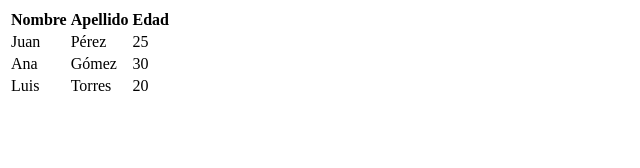
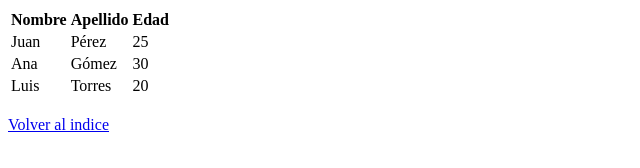
Before and after one commit to AlbertoM01/T05_AMM_LLMA, a plain HTML site: page ejercicio1.html in a window 1280 px wide. Shown: the whole page, without its empty margins (0-640 px from the left). Drawn offline with Linux system fonts and the light colour scheme.

Commit message:
Subiendo cambios

```diff
--- a/ejercicio1.html
+++ b/ejercicio1.html
@@ -32,5 +32,7 @@
             </tr>
         </tbody>
     </table>
+    <br>
+    <a href="index.html">Volver al indice</a>
 </body>
 </html>
```
Also changed, not shown: ejercicio2.html (+2 -0 lines), ejercicio3.html (+2 -0 lines), ejercicio4.html (+2 -0 lines), ejercicio5.html (+2 -0 lines), ejercicio6.html (+2 -0 lines), ejercicio7.html (+2 -0 lines), ejercicio8.html (+2 -0 lines), ejercicio9.html (+2 -0 lines).
